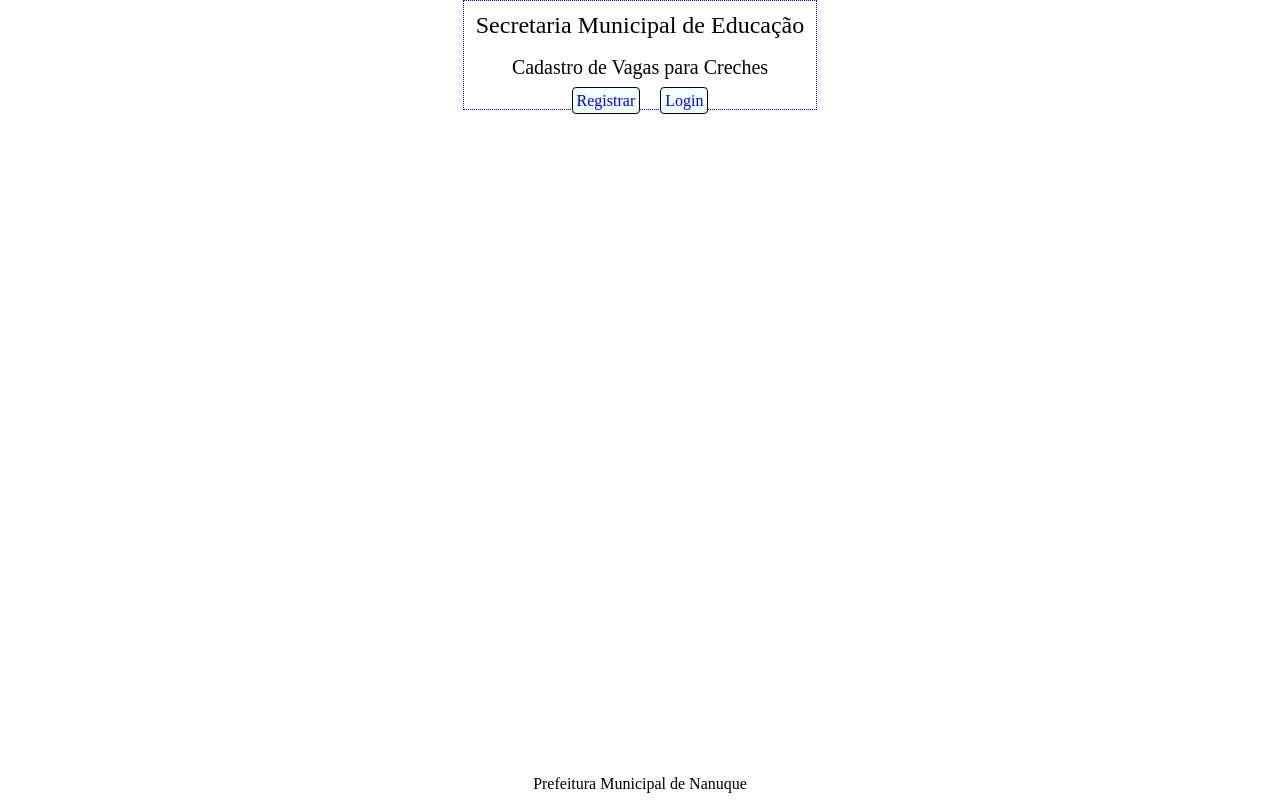
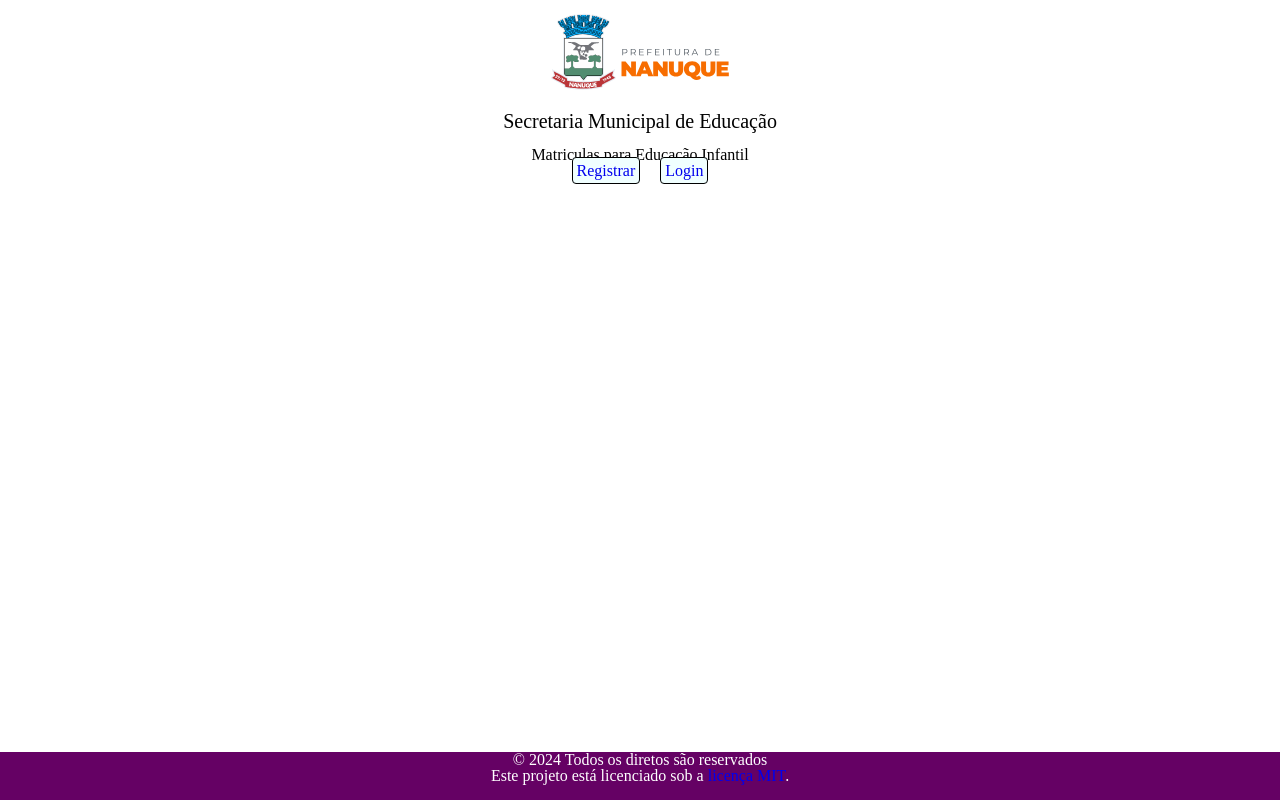
Before and after one commit to maxwelldeveloper7/vagas-creche, a Flask app: page / in a window 1280 px wide. Run offline with Flask 3, Linux system fonts and the light colour scheme.

Commit message:
estilizando

```diff
--- a/app/templates/index.html
+++ b/app/templates/index.html
@@ -6,14 +6,15 @@
   <meta name="viewport" content="width=device-width, initial-scale=1, shrink-to-fit=no">
   <link rel="stylesheet" href="{{ url_for('static', filename='css/reset.css') }}">
   <link rel="stylesheet" href="{{ url_for('static', filename='css/styles.css') }}">
-  <title>Cadastro de Vagas para Creches</title>
+  <title>Matrículas para Educação Infantil</title>
 </head>
 
 <body>
   <div class="container">
     <header class="header">
-      <h1>Secretaria Municipal de Educação</h1>
-      <h2>Cadastro de Vagas para Creches</h2>
+      <img src="{{ url_for('static', filename='images/logo_mobile.svg')}}" alt="">
+      <h2>Secretaria Municipal de Educação</h2>
+      <h3>Matriculas para Educação Infantil</h3>
       <nav>
         <ul>
           <li><a href="{{ url_for('register') }}" class="button">Registrar</a></li>
@@ -21,11 +22,12 @@
         </ul>
       </nav>
     </header>
+  </div>
+  <footer class="footer">
+    <p>&copy; 2024 Todos os diretos são reservados</p>
+    <p>Este projeto está licenciado sob a <a href="https://github.com/maxwelldeveloper7/cadastro-creches/blob/main/LICENSE">licença MIT</a>.</p>
+  </footer>
 
-    <footer class="footer">
-      <p>Prefeitura Municipal de Nanuque</p>
-    </footer>
-  </div>
   <script src="{{ url_for('static', filename='js/script.js') }}"></script>
 </body>
 
--- a/static/css/styles.css
+++ b/static/css/styles.css
@@ -17,12 +17,17 @@ header{
     display: flex;
     flex-direction: column;
     align-items: center;
-    border: dotted 1px blue;
+    /*border: dotted 1px blue;*/
 }
 
 h1{
     text-align: center;
     font-size: 1.5rem;
+    margin: 0.75rem;
+}
+
+img{
+    width: 55%;
     margin: 0.75rem;
 }
 
@@ -75,7 +80,7 @@ button {
     border: solid black 1px;
     border-radius: 4px;
     padding: 0.25rem;
-    background-color: azure;
+    background-color: #650164;
     margin: 0.25rem;
 }
 
@@ -87,8 +92,16 @@ footer{
     position: absolute;
     bottom: 0;
     width: 100%;
-    height: 1.5rem;
+    height: 3rem;
+    background-color: #650164;
+    color: #ffffff;
     text-align: center;
+    justify-items: center;
+
+}
+
+footer p > a{
+    text-decoration: none;
 }
 
 /* Larger screens */
```
Also changed, not shown: static/images/logo_mobile.svg (added).
